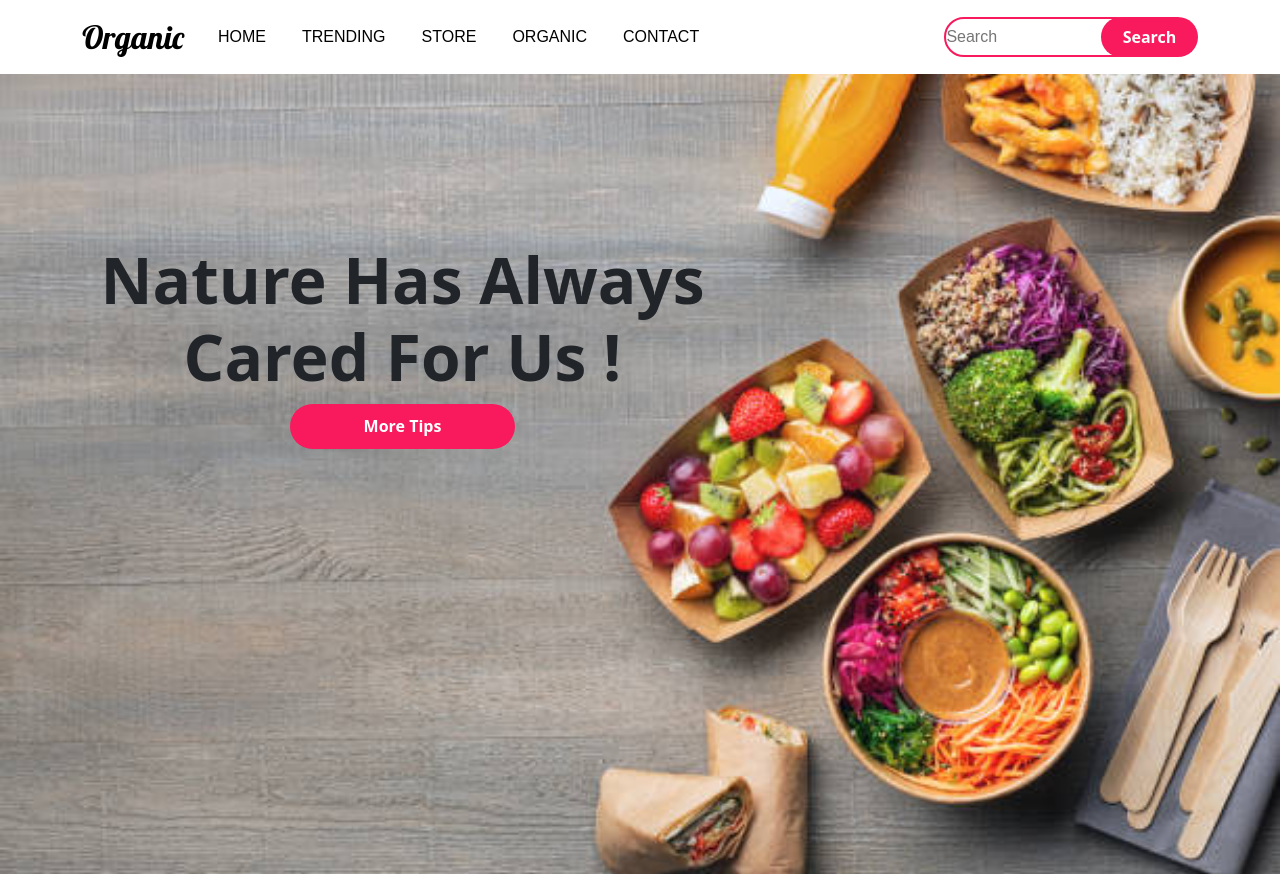
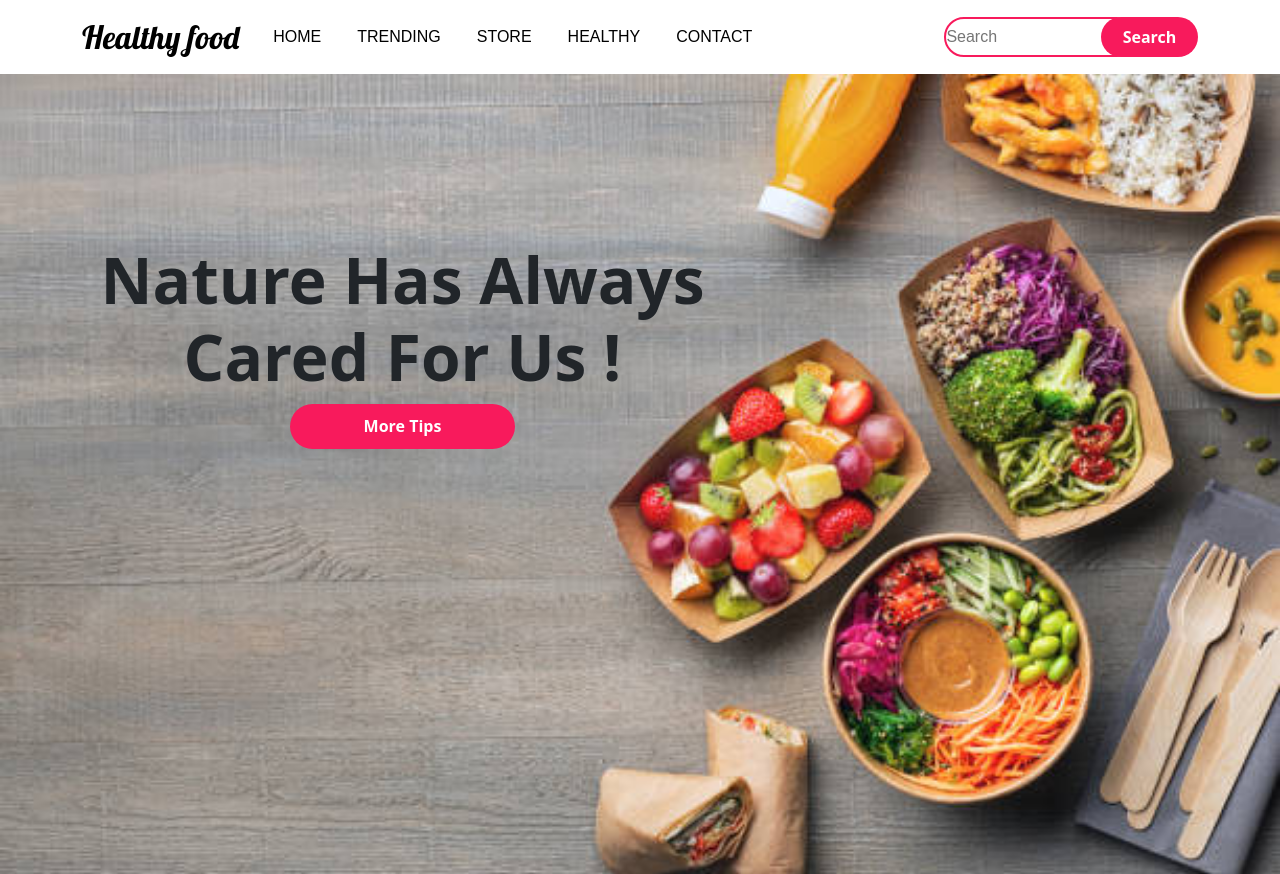
Before and after one commit to Saitejabairu/organic-, a plain HTML site: page index.html in a window 1280 px wide. Shown: the top 874 px of the page. Drawn offline with nearby package versions, Linux system fonts and the light colour scheme.

Commit message:
Update index.html

```diff
--- a/index.html
+++ b/index.html
@@ -3,7 +3,7 @@
   <head>
     <meta charset="utf-8">
     <meta name="viewport" content="width=device-width, initial-scale=1">
-    <title>New Website</title>
+    <title>healthyfood</title>
     <link href="https://cdn.jsdelivr.net/npm/bootstrap@5.3.3/dist/css/bootstrap.min.css" rel="stylesheet" integrity="sha384-QWTKZyjpPEjISv5WaRU9OFeRpok6YctnYmDr5pNlyT2bRjXh0JMhjY6hW+ALEwIH" crossorigin="anonymous">
 
     <link rel="stylesheet"  href="./style.css">
@@ -11,7 +11,7 @@
   <body>
     <nav class="navbar navbar-expand-lg">
         <div class="container">
-          <a class="navbar-brand" href="#">Organic</a>
+          <a class="navbar-brand" href="#">Healthy food</a>
           <button class="navbar-toggler" type="button" data-bs-toggle="collapse" data-bs-target="#navbarScroll" aria-controls="navbarScroll" aria-expanded="false" aria-label="Toggle navigation">
             <span class="navbar-toggler-icon"></span>
           </button>
@@ -33,7 +33,7 @@
 
               </li>
               <li class="nav-item">
-                <a class="nav-link" href="#">ORGANIC</a>
+                <a class="nav-link" href="#">Healthy</a>
               </li>
               <li class="nav-item">
                 <a class="nav-link" href="#">CONTACT</a>
```
